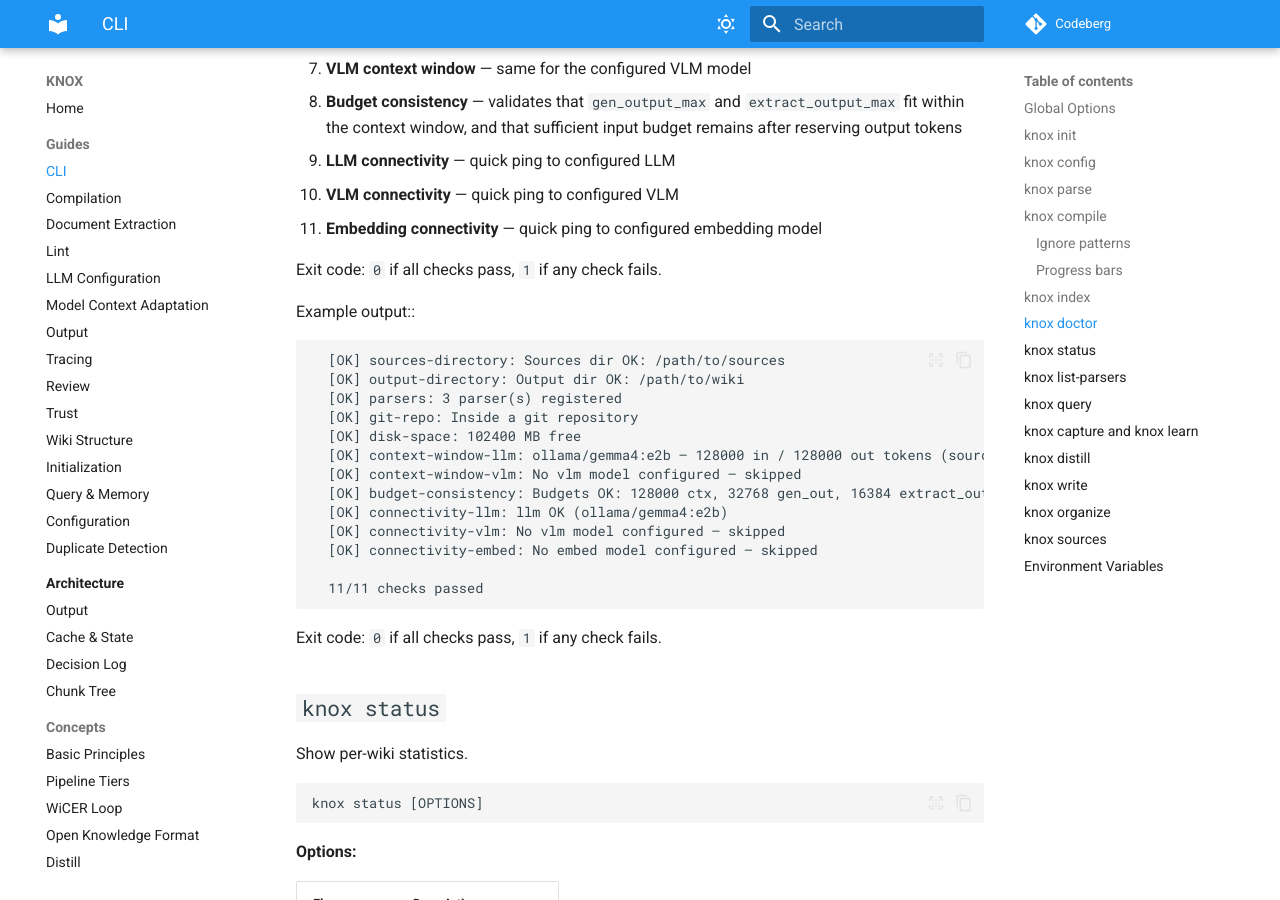
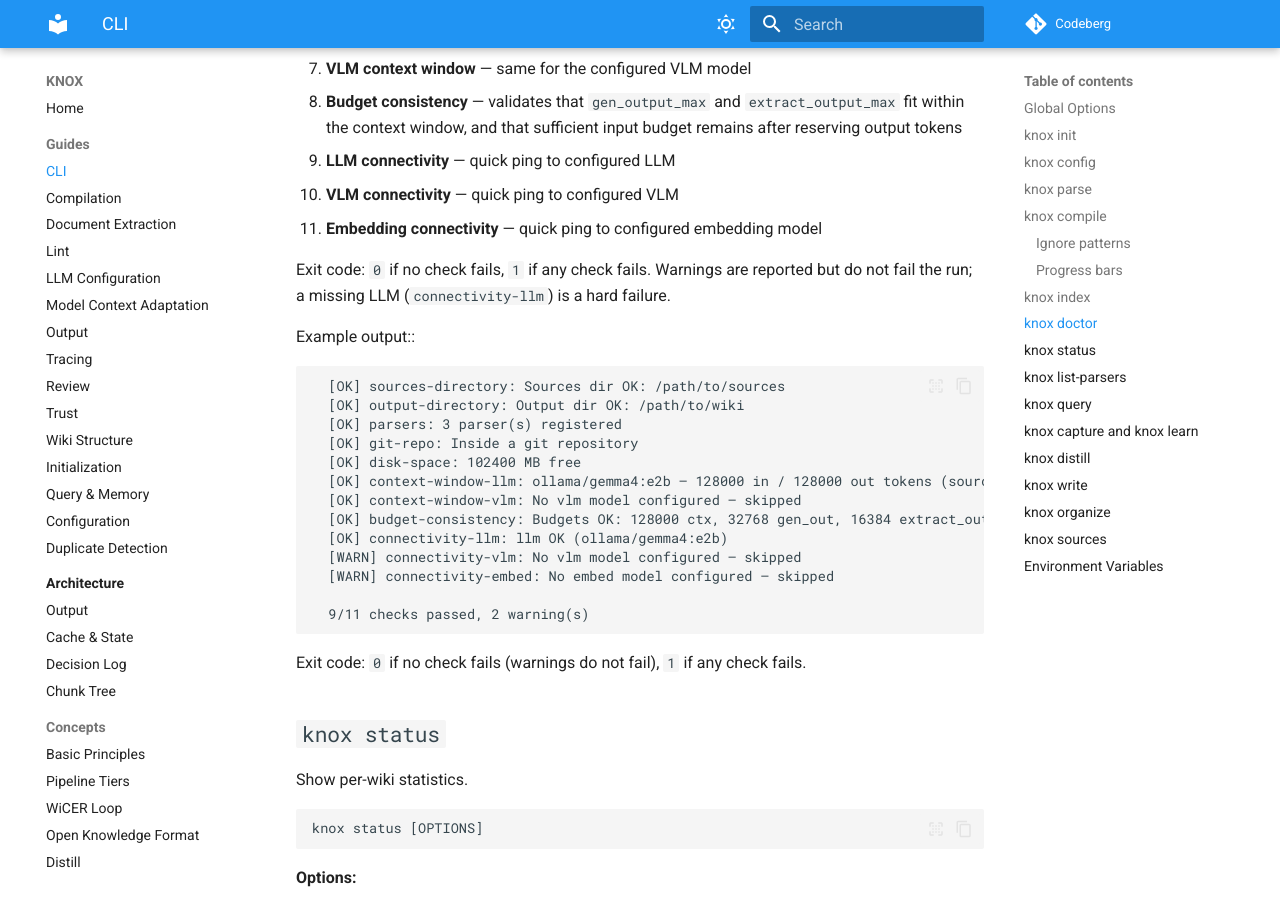
Before and after one commit to jr2804/kompend, an MkDocs documentation site: the page built from docs/guides/cli.md, in a window 1280 px wide and 900 px high, scrolled down 6856 px. Built offline with MkDocs 1.6.1 and Material for MkDocs 9.7.7, drawn with Linux system fonts in a browser that asks for light colours; some of the changed text lies outside the part shown.

Commit message:
fix(doctor): treat optional-model skips as warnings, missing LLM as failure
Optional VLM/embed checks without a model now report as warnings (WARN)
instead of passing; a missing LLM is a hard failure since a compile cannot
run without it. Exit code reflects failures only.

````diff
--- a/docs/guides/cli.md
+++ b/docs/guides/cli.md
@@ -234,7 +234,7 @@ Checks performed:
 10. **VLM connectivity** — quick ping to configured VLM
 11. **Embedding connectivity** — quick ping to configured embedding model
 
-Exit code: `0` if all checks pass, `1` if any check fails.
+Exit code: `0` if no check fails, `1` if any check fails. Warnings are reported but do not fail the run; a missing LLM (`connectivity-llm`) is a hard failure.
 
 Example output::
 
@@ -248,13 +248,13 @@ Example output::
   [OK] context-window-vlm: No vlm model configured — skipped
   [OK] budget-consistency: Budgets OK: 128000 ctx, 32768 gen_out, 16384 extract_out, ~95104 input
   [OK] connectivity-llm: llm OK (ollama/gemma4:e2b)
-  [OK] connectivity-vlm: No vlm model configured — skipped
-  [OK] connectivity-embed: No embed model configured — skipped
+  [WARN] connectivity-vlm: No vlm model configured — skipped
+  [WARN] connectivity-embed: No embed model configured — skipped
 
-  11/11 checks passed
+  9/11 checks passed, 2 warning(s)
 ```
 
-Exit code: `0` if all checks pass, `1` if any check fails.
+Exit code: `0` if no check fails (warnings do not fail), `1` if any check fails.
 
 ## `knox status`
 
````
Also changed, not shown: other parts of docs/guides/cli.md (+1 -1 lines), 2 other files.
